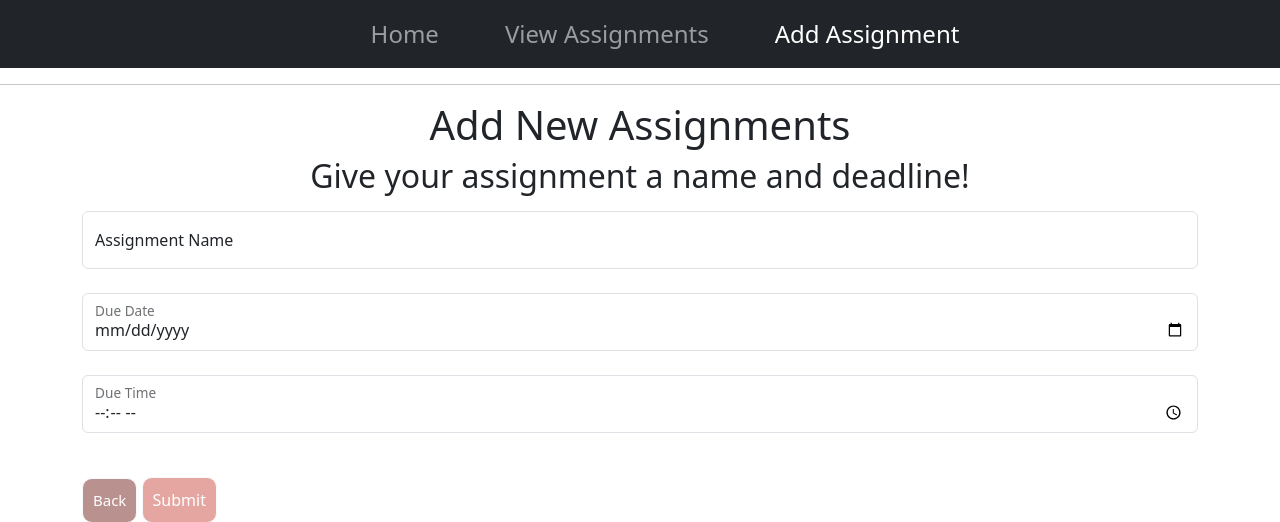
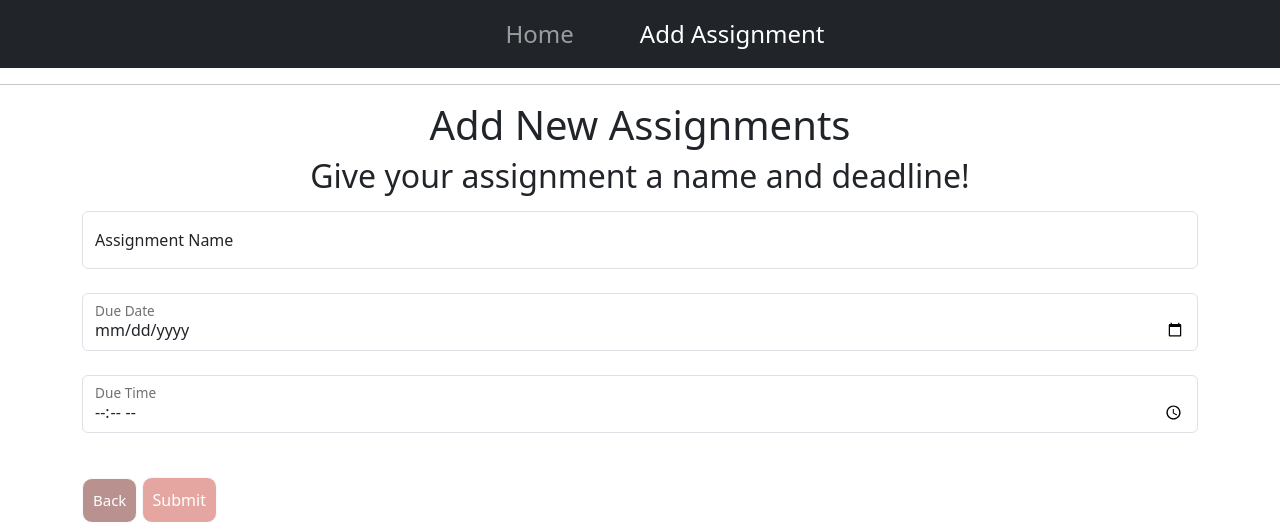
Before and after one commit to ErlichRonny/assignment-manager, a Flask app: page /add_assignment/ in a window 1280 px wide. Shown: the top 522 px of the page. Run offline with Flask 3, Linux system fonts and the light colour scheme.

Commit message:
removed view assignments page and merged with home

```diff
--- a/app.py
+++ b/app.py
@@ -9,10 +9,10 @@ app.secret_key = 'testing123'  # Required for flash messages
 manager = AssignmentManager()
 
 
-@app.route("/")
-def home():
-    weekly_assignments = manager.get_assignments(True)
-    return render_template("home.html", assignments=weekly_assignments)
+# @app.route("/")
+# def home():
+#     weekly_assignments = manager.get_assignments(True)
+#     return render_template("home.html", assignments=weekly_assignments)
 
 
 @app.route("/add_assignment/")
@@ -25,16 +25,16 @@ def add_assignment_page():
  #   return render_template("success.html")
     #TODO: change this to show message indicating success, instead of going to home
 
-@app.route("/view_assignments/")
-def view_assignments_page():
+@app.route("/")
+def home():
     all_assignments = manager.get_assignments()
     return render_template("view_assignments.html", assignments=all_assignments)
 
 
-@app.route("/update_assignment/<string:assignment_name>/", methods=["GET"])
-def update_assignment_page(assignment_name):
-    assignment = manager.find_assignment(assignment_name)
-    return render_template("update_assignment.html", assignment_name=assignment.name, due_date=assignment.due_date, due_time=assignment.due_time)
+# @app.route("/update_assignment/<string:assignment_name>/", methods=["GET"])
+# def update_assignment_page(assignment_name):
+#     assignment = manager.find_assignment(assignment_name)
+#     return render_template("update_assignment.html", assignment_name=assignment.name, due_date=assignment.due_date, due_time=assignment.due_time)
 
 
 @app.route("/assignments/<string:name>", methods=["GET"])
@@ -83,7 +83,7 @@ def remove_assignment(name):
         flash("Assignment removed successfully!", "success")
     else:
         flash("Assignment not found!", "danger")
-    return redirect(url_for("view_assignments_page"))
+    return redirect(url_for("home"))
 
 
 @app.route("/update_assignment/<string:name>", methods=["POST"])
@@ -103,7 +103,7 @@ def update_assignment(name):
         if new_time :
             manager.change_due_time(to_update, new_time)
         flash("Assignment edited successfully!", "success")
-    return redirect(url_for("view_assignments_page"))
+    return redirect(url_for("home"))
 
 if __name__ == "__main__":
     app.run(debug=True)
--- a/templates/add_assignment.html
+++ b/templates/add_assignment.html
@@ -33,7 +33,7 @@
             <label for="due_time" class="form-label"> Due Time</label>
         </div>
         <div class="mb-3">
-            <a href="{{ url_for('view_assignments_page') }}" class="btn btn-secondary btn-light"
+            <a href="{{ url_for('home') }}" class="btn btn-secondary btn-light"
                 style="margin-top: 20px; font-size:15px; padding: 10px 10px; background-color: #b99290; color: white; border-radius: 10px;"
                 name="back_button" type="submit"> Back </a>
             <button class="btn btn-light"
--- a/templates/base.html
+++ b/templates/base.html
@@ -51,10 +51,6 @@
                             href="{{ url_for('home') }}">Home</a>
                     </li>
                     <li class="nav-item">
-                        <a class="nav-link fs-4 {% if request.path == url_for('view_assignments_page') %}active{% endif %}"
-                            href="{{ url_for('view_assignments_page') }}">View Assignments</a>
-                    </li>
-                    <li class="nav-item">
                         <a class="nav-link fs-4 {% if request.path == url_for('add_assignment_page') %}active{% endif %}"
                             href="{{ url_for('add_assignment_page') }}">Add Assignment</a>
                     </li>
```
Also changed, not shown: templates/home.html (deleted, +0 -32 lines), templates/success.html (deleted, +0 -13 lines), templates/view_assignments.html (+24 -1 lines).
